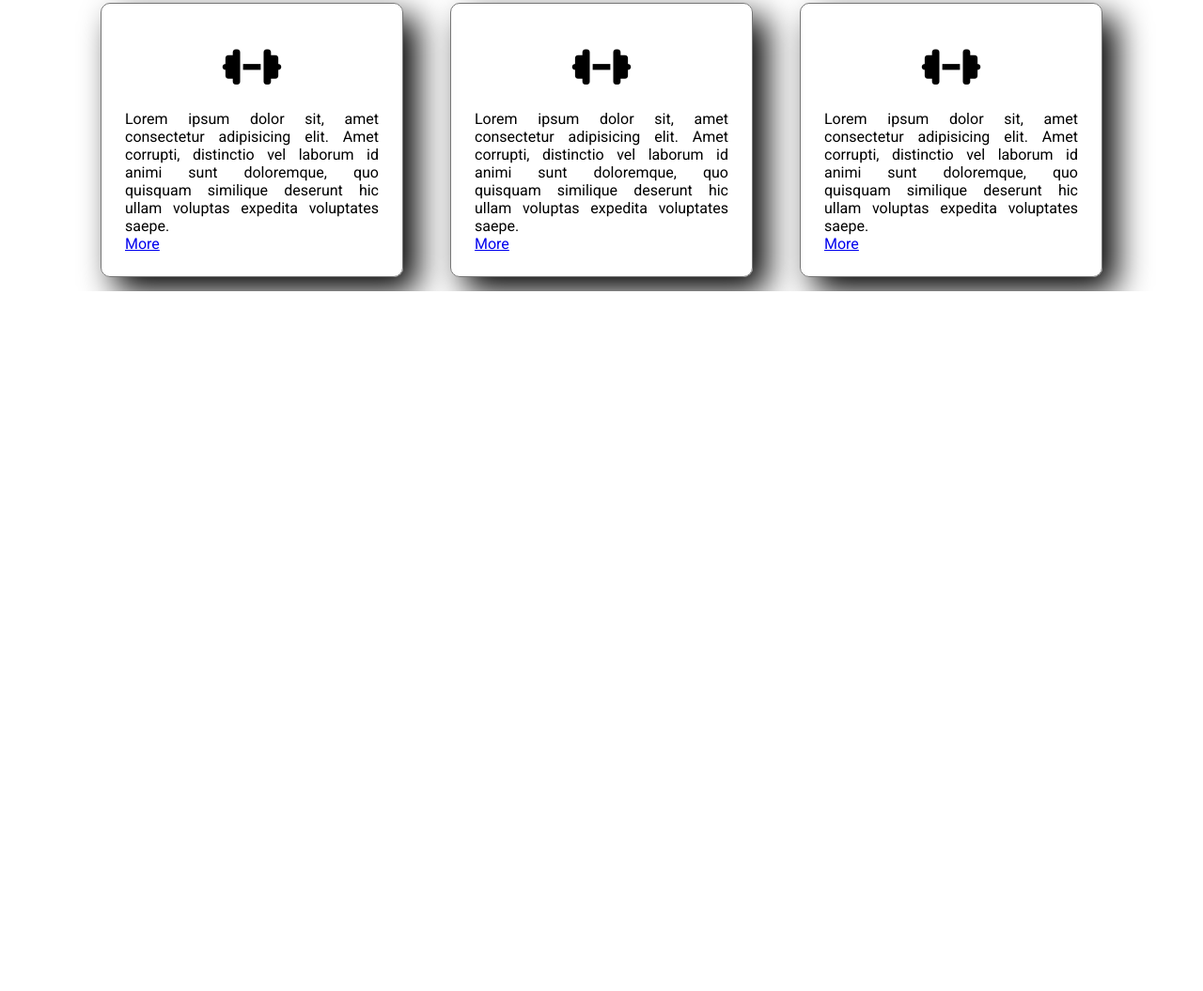
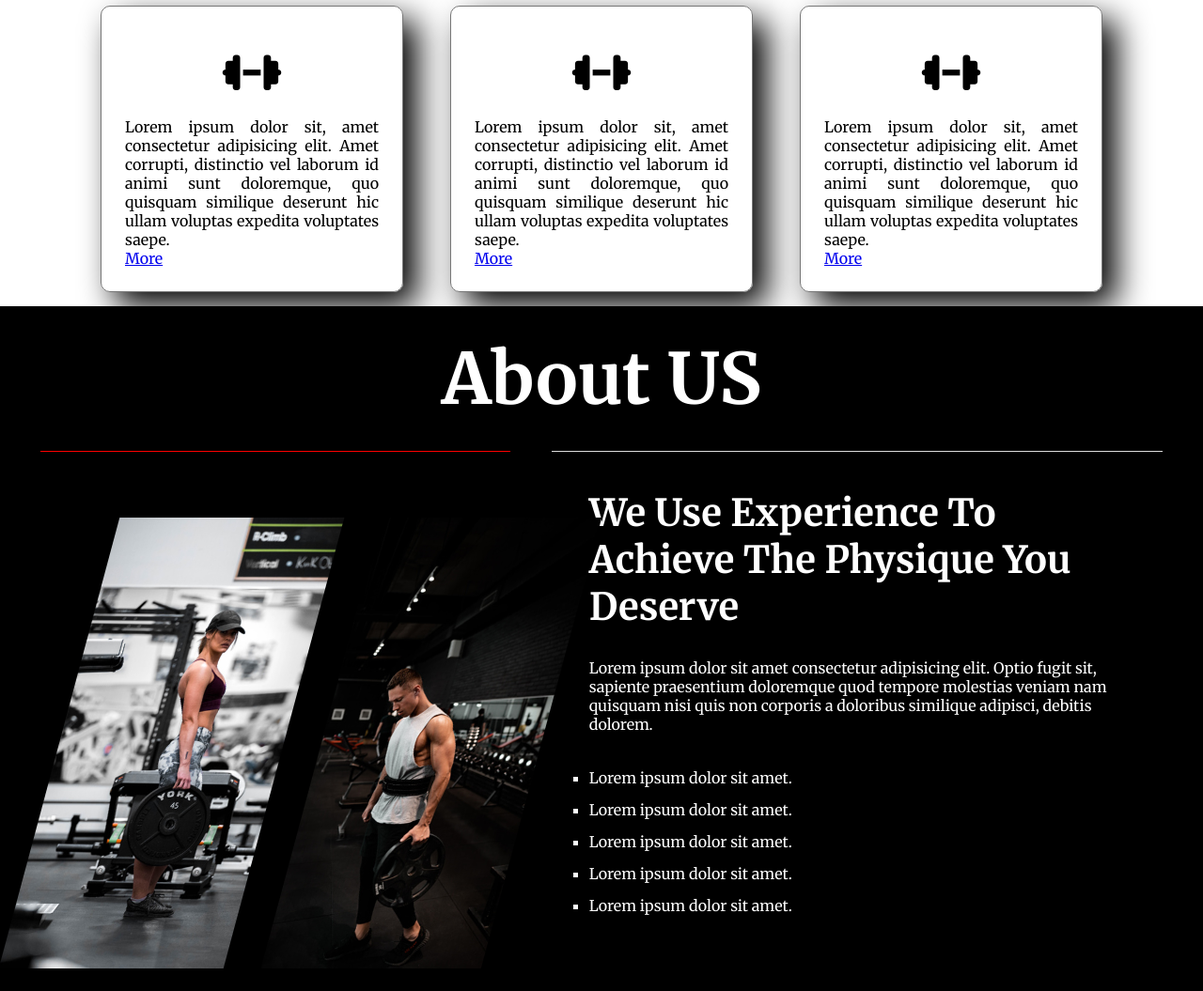
Before and after one commit to Web-Mustafiz/Fitness-Gym, a plain HTML site: page index.html in a window 1280 px wide. Shown: the part 1034-2089 px from the top of the page at 94% size. Before the commit the page ends 1344 px from the top, so only its background shows below. Drawn offline with Linux system fonts and the light colour scheme.

Commit message:
Fitness Gym Sites

```diff
--- a/index.html
+++ b/index.html
@@ -1,15 +1,22 @@
 <!DOCTYPE html>
 <html lang="en">
   <head>
-    <meta charset="UTF-8">
-    <meta http-equiv="X-UA-Compatible" content="IE=edge">
-    <meta name="viewport" content="width=device-width, initial-scale=1.0">
+    <meta charset="UTF-8" />
+    <meta http-equiv="X-UA-Compatible" content="IE=edge" />
+    <meta name="viewport" content="width=device-width, initial-scale=1.0" />
     <title>The Strength and Fitness Camp | HTML & CSS Only</title>
 
-    <link rel="stylesheet" href="https://cdnjs.cloudflare.com/ajax/libs/font-awesome/6.1.1/css/all.min.css">
-    <link rel="shortcut icon" href="img/icon/fabicon.webp" type="image/x-icon">
+    <link
+      rel="stylesheet"
+      href="https://cdnjs.cloudflare.com/ajax/libs/font-awesome/6.1.1/css/all.min.css"
+    />
+    <link
+      rel="shortcut icon"
+      href="img/icon/fabicon.webp"
+      type="image/x-icon"
+    />
 
-    <link rel="stylesheet" href="style.css">
+    <link rel="stylesheet" href="style.css" />
   </head>
   <body>
     <header class="header">
@@ -30,45 +37,89 @@
           <h3>Lorem ipsum dolor sit amet..</h3>
           <h1 class="title">Do something today that your future.</h1>
           <p>
-                    Lorem ipsum dolor sit, amet consectetur adipisicing elit. Illum, alias laborum ratione ducimus numquam, dignissimos deserunt maxime praesentium consequuntur tenetur provident repellendus ut. Inventore, soluta nulla autem quasi aspernatur itaque!
+            Lorem ipsum dolor sit, amet consectetur adipisicing elit. Illum,
+            alias laborum ratione ducimus numquam, dignissimos deserunt maxime
+            praesentium consequuntur tenetur provident repellendus ut.
+            Inventore, soluta nulla autem quasi aspernatur itaque!
           </p>
-                <a href="#" class="btn">Learn More
+          <a href="#" class="btn"
+            >Learn More
             <i class="fa-solid fa-arrow-right"></i>
           </a>
         </div>
         <div class="img-box flex-width">
-                <img src="img/home-bg.png" alt="">
+          <img src="img/home-bg.png" alt="" />
         </div>
       </div>
     </header>
 
     <section class="plans">
-        <h1>
-            Take a Looks
-        </h1>
+      <h1>Take a Looks</h1>
       <div class="contents">
         <div class="content-box">
           <h1><i class="fa-solid fa-dumbbell"></i></h1>
           <p>
-                    Lorem ipsum dolor sit, amet consectetur adipisicing elit. Amet corrupti, distinctio vel laborum id animi sunt doloremque, quo quisquam similique deserunt hic ullam voluptas expedita voluptates saepe.
+            Lorem ipsum dolor sit, amet consectetur adipisicing elit. Amet
+            corrupti, distinctio vel laborum id animi sunt doloremque, quo
+            quisquam similique deserunt hic ullam voluptas expedita voluptates
+            saepe.
           </p>
           <a href="#" class="">More</a>
         </div>
         <div class="content-box">
           <h1><i class="fa-solid fa-dumbbell"></i></h1>
           <p>
-                    Lorem ipsum dolor sit, amet consectetur adipisicing elit. Amet corrupti, distinctio vel laborum id animi sunt doloremque, quo quisquam similique deserunt hic ullam voluptas expedita voluptates saepe.
+            Lorem ipsum dolor sit, amet consectetur adipisicing elit. Amet
+            corrupti, distinctio vel laborum id animi sunt doloremque, quo
+            quisquam similique deserunt hic ullam voluptas expedita voluptates
+            saepe.
           </p>
           <a href="#" class="">More</a>
         </div>
         <div class="content-box">
           <h1><i class="fa-solid fa-dumbbell"></i></h1>
           <p>
-                    Lorem ipsum dolor sit, amet consectetur adipisicing elit. Amet corrupti, distinctio vel laborum id animi sunt doloremque, quo quisquam similique deserunt hic ullam voluptas expedita voluptates saepe.
+            Lorem ipsum dolor sit, amet consectetur adipisicing elit. Amet
+            corrupti, distinctio vel laborum id animi sunt doloremque, quo
+            quisquam similique deserunt hic ullam voluptas expedita voluptates
+            saepe.
           </p>
           <a href="#" class="">More</a>
         </div>
       </div>
     </section>
+    <section class="about-us">
+      <h1 class="section-title">About US</h1>
+      <div class="about">
+        <div class="about-left">
+          <div class="about-img">
+            <div class="about-img1">
+              <img src="img/about1.jpg" alt="" />
+            </div>
+            <div class="about-img2">
+              <img src="img/about2.jpg" alt="" />
+            </div>
+          </div>
+        </div>
+        <div class="about-right">
+          <h1 class="info-title">
+            We Use Experience To Achieve The Physique You Deserve
+          </h1>
+          <p>
+            Lorem ipsum dolor sit amet consectetur adipisicing elit. Optio fugit
+            sit, sapiente praesentium doloremque quod tempore molestias veniam
+            nam quisquam nisi quis non corporis a doloribus similique adipisci,
+            debitis dolorem.
+          </p>
+          <ul class="list-container">
+            <li>Lorem ipsum dolor sit amet.</li>
+            <li>Lorem ipsum dolor sit amet.</li>
+            <li>Lorem ipsum dolor sit amet.</li>
+            <li>Lorem ipsum dolor sit amet.</li>
+            <li>Lorem ipsum dolor sit amet.</li>
+          </ul>
+        </div>
+      </div>
+    </section>
   </body>
 </html>
--- a/style.css
+++ b/style.css
@@ -1,4 +1,6 @@
-@import url('https://fonts.googleapis.com/css2?family=Roboto:wght@300;400;500;700&display=swap');
+@import url("https://fonts.googleapis.com/css2?family=Roboto:wght@300;400;500;700&display=swap");
+
+@import url("https://fonts.googleapis.com/css2?family=Merriweather:wght@300;400;700;900&display=swap");
 
 * {
   margin: 0;
@@ -6,7 +8,7 @@
 }
 
 body {
-    font-family: 'Roboto', sans-serif;
+  font-family: "Merriweather", serif;
 }
 
 .flex-width {
@@ -30,29 +32,29 @@ body {
   white-space: nowrap;
   margin: 0 auto;
   letter-spacing: 1px;
-    animation: typing 3.5s steps(60, end),
-    blink-cursor .75s step-end infinite ;
+  animation: typing 3.5s steps(60, end), blink-cursor 0.75s step-end infinite;
 }
 
 @keyframes typing {
   from {
-        width: 0
+    width: 0;
   }
   to {
-        width: 100%
+    width: 100%;
   }
 }
 
 @keyframes blink-cursor {
-    from, to {
-        border-color: transparent
+  from,
+  to {
+    border-color: transparent;
   }
   50% {
     border-color: orange;
   }
 }
 
-.navBar{
+.navBar {
   display: flex;
   justify-content: space-around;
 }
@@ -148,7 +150,6 @@ body {
   font-weight: 600;
 }
 
-
 .contents {
   display: flex;
   justify-content: center;
@@ -167,10 +168,76 @@ body {
   transition: 1s all ease;
 }
 
-.content-box h1{
+.content-box h1 {
   margin: 0 !important;
   font-size: 50px;
   font-weight: 600;
   text-align: center;
   padding: 15px;
 }
+
+.about-us {
+  background-color: #000;
+  color: #fff;
+}
+
+.section-title {
+  font-size: 75px;
+  font-weight: 700;
+  text-align: center;
+  padding: 30px 0;
+}
+
+.about {
+  display: flex;
+  width: 100%;
+  margin: 0 auto;
+  justify-content: space-evenly;
+}
+
+.about-left {
+  width: 500px;
+  border-top: 1px solid red;
+}
+
+.about-img {
+  display: flex;
+}
+
+.about-img1 img {
+  height: 480px;
+  margin-top: 50px;
+  padding: 20px;
+  transform: skewX(-15deg);
+}
+
+.about-img2 img {
+  height: 480px;
+  margin-top: 50px;
+  padding: 20px;
+  transform: skewX(-15deg);
+}
+
+.about-right {
+  width: 600px;
+  border-top: 1px solid #ddd;
+  padding: 25px;
+}
+
+.info-title {
+  font-size: 40px;
+  padding: 15px;
+}
+
+.about-right p {
+  padding: 15px;
+}
+
+.list-container {
+  padding: 15px;
+}
+
+.list-container li {
+  list-style: square;
+  padding: 7px 0;
+}
```
Lines whose indentation alone changed are shown as unchanged.
